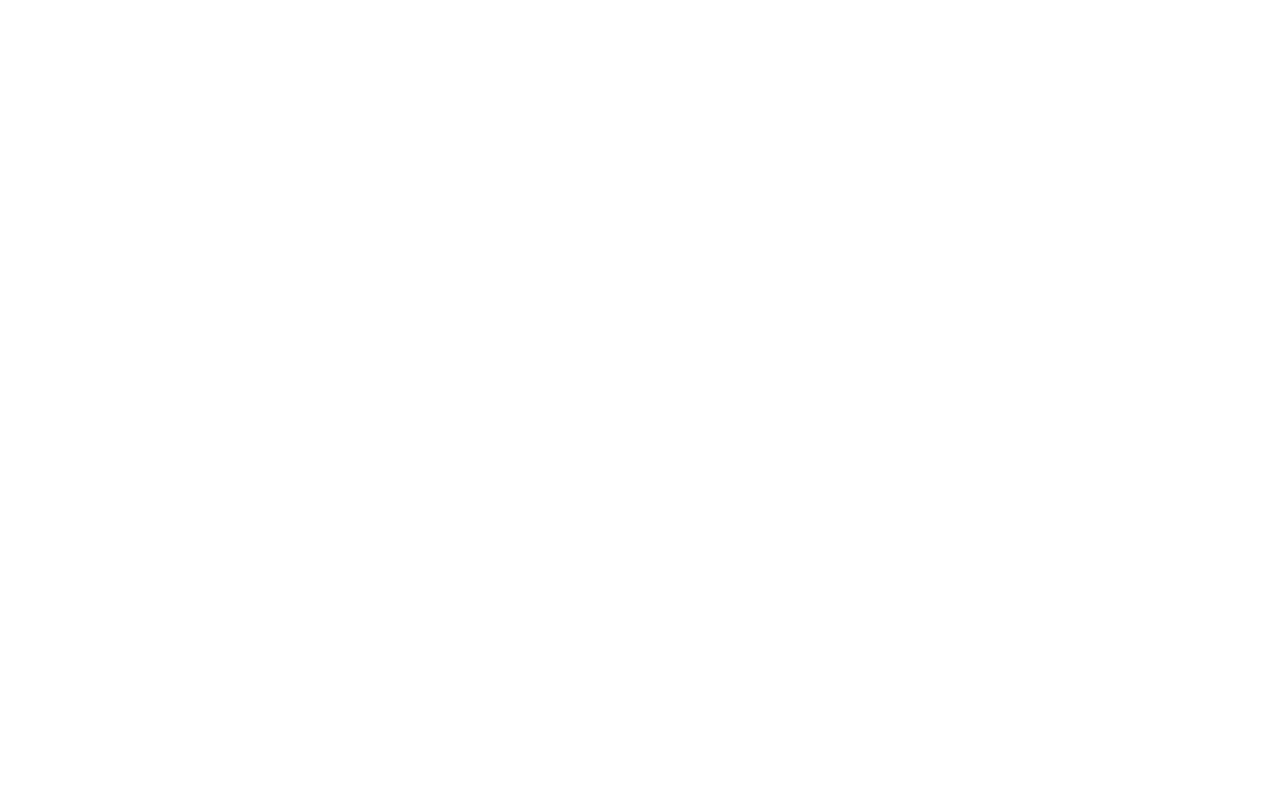
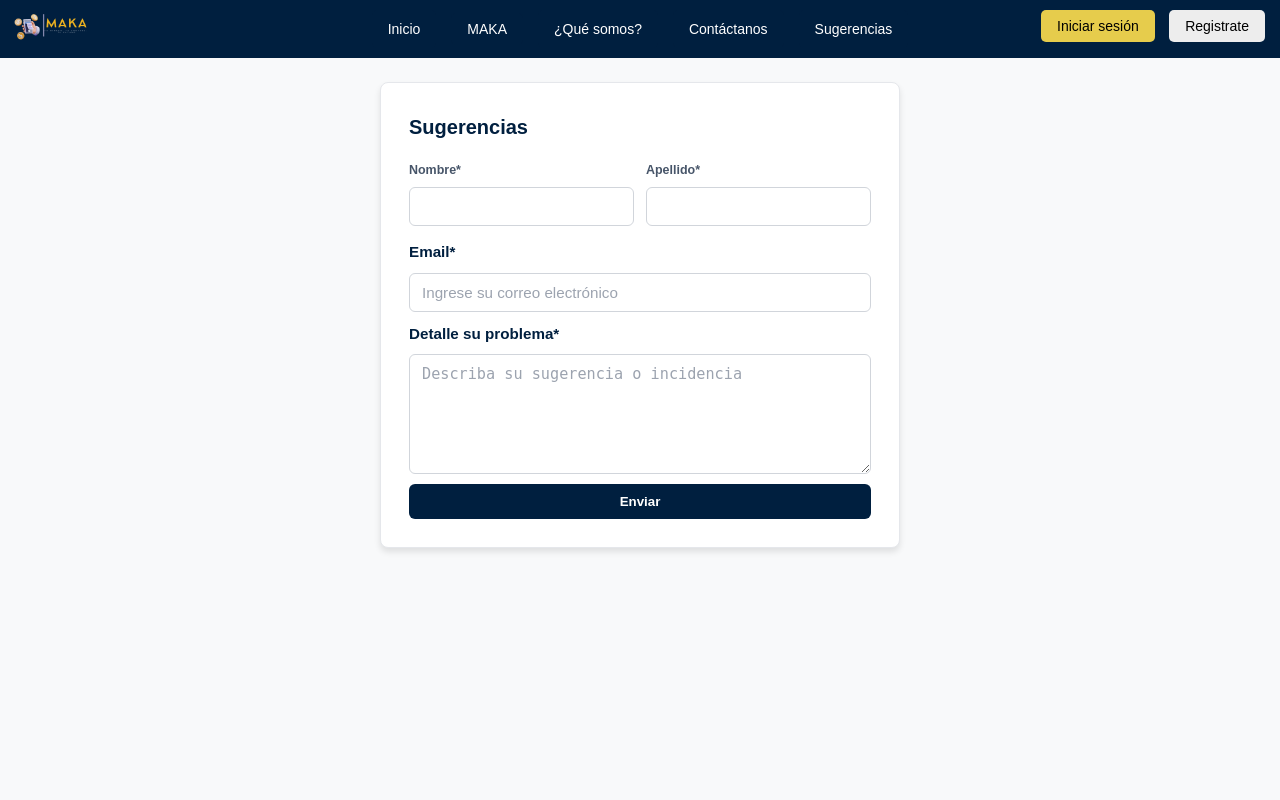
Before and after one commit to KeyRbZ/MAKA_ProyectoWeb_Secci-n01, a PHP site: page /sugerencias.php in a window 1280 px wide. Before the commit the page is empty. Run offline with PHP 8.4, Linux system fonts and the light colour scheme; some libraries are stand-ins or nearby versions.

Commit message:
Finalización de la página Sugerencias

```diff
--- a/registro.php
+++ b/registro.php
@@ -3,7 +3,7 @@
 
 
 if ($_SERVER["REQUEST_METHOD"] == "POST") {
-    // Recoger datos del formulario
+
     $nombre = $_POST['nombre'];
     $apellido = $_POST['apellido'];
     $email = $_POST['email'];
--- /dev/null
+++ b/sugerencias.css
@@ -0,0 +1,228 @@
+:root {
+    --primary: #001f3f;
+    --secondary: #2980b9;
+    --accent: #E6CC4C;
+    --white: #ffffff;
+    --gray: #6c757d;
+    --shadow: 0 4px 6px rgba(0, 0, 0, 0.1);
+    --transition: all 0.3s ease;
+}
+
+* {
+    margin: 0;
+    padding: 0;
+    box-sizing: border-box;
+}
+
+body {
+    font-family: Arial, sans-serif;
+    line-height: 1.6;
+    color: #333;
+    background-color: #f8f9fa;
+}
+
+nav {
+    background-color: var(--primary);
+    padding: 10px 20px;
+    position: relative;
+}
+
+.logo {
+    position: absolute;
+    top: 50%;
+    left: 10px;
+    transform: translateY(-50%);
+}
+
+.boton {
+    right: 15px;
+    position: absolute;
+    top: 10px;
+}
+
+.boton .boton_iniciar_sesion {
+    background-color: var(--accent);
+    color: black;
+    border: none;
+    padding: 8px 16px;
+    border-radius: 5px;
+    cursor: pointer;
+}
+
+.boton .boton_registro {
+    background-color: #ededed;
+    margin-left: 10px;
+    color: black;
+    border: none;
+    padding: 8px 16px;
+    border-radius: 5px;
+    cursor: pointer;
+}
+
+.logo img {
+    height: 80px;
+    width: auto;
+}
+
+.menu {
+    display: flex;
+    justify-content: center;
+    align-items: center;
+    gap: 15px;
+}
+
+.menu button,
+.menu a {
+    background-color: var(--primary);
+    color: white;
+    padding: 8px 16px;
+    border: none;
+    border-radius: 5px;
+    text-decoration: none;
+    font-size: 14px;
+    cursor: pointer;
+    transition: var(--transition);
+}
+
+.menu a {
+    display: inline-block;
+}
+
+.menu button:hover,
+.menu a:hover {
+    background-color: var(--secondary);
+}
+
+.desplegable {
+    position: relative;
+}
+
+.menu-content {
+    display: none;
+    position: absolute;
+    top: 100%;
+    left: 0;
+    background-color: #f1f1f1;
+    border-radius: 5px;
+    box-shadow: var(--shadow);
+    z-index: 1;
+    min-width: 160px;
+}
+
+.desplegable:hover .menu-content {
+    display: block;
+}
+
+.menu-content a {
+    display: block;
+    padding: 10px;
+    color: #333;
+    text-decoration: none;
+}
+
+.menu-content a:hover {
+    background-color: #ddd;
+}
+
+.page-wrap{
+  max-width: 1200px;
+  margin: 0 auto;
+  padding: 32px 16px 56px;
+}
+
+.sugerencias-form{
+  max-width: 520px;
+  margin: 0 auto;
+  background: var(--white);
+  padding: 28px;
+  border-radius: 8px;
+  box-shadow: var(--shadow);
+  border: 1px solid #e5e7eb;
+}
+
+.sugerencias-form::before{
+  content: "Sugerencias";
+  display: block;
+  color: var(--primary);
+  font-size: 1.25rem;
+  font-weight: 800;
+  margin-bottom: 18px;
+}
+
+.alert{
+  padding: 10px 12px;
+  border-radius: 6px;
+  font-size: 0.92rem;
+  margin-bottom: 14px;
+}
+.alert.success{ background:#ecfdf5; color:#065f46; border:1px solid #a7f3d0; }
+.alert.error  { background:#fef2f2; color:#991b1b; border:1px solid #fecaca; }
+
+.form-row{
+  display: grid;
+  grid-template-columns: 1fr 1fr;
+  gap: 12px;
+  margin-bottom: 14px;
+}
+
+.form-section{ margin-top: 10px; }
+.form-section h3{
+  font-size: .95rem;
+  color: var(--primary);
+  font-weight: 800;
+  margin-bottom: 8px;
+}
+.form-group{ display:flex; flex-direction:column; gap:6px; }
+label{
+  font-size: .78rem;
+  font-weight: 700;
+  color: #475569;
+}
+
+input[type="text"],
+input[type="email"],
+textarea{
+  width: 100%;
+  background: #fff;
+  border: 1px solid #d1d5db;
+  border-radius: 6px;
+  padding: 10px 12px;
+  font-size: .95rem;
+  color: #111827;
+  outline: none;
+  transition: border-color .15s ease, box-shadow .15s ease;
+}
+textarea{ resize: vertical; min-height: 120px; }
+input::placeholder, textarea::placeholder{ color:#9ca3af; }
+input:focus, textarea:focus{
+  border-color: #2563eb;
+  box-shadow: 0 0 0 3px rgba(37,99,235,.18);
+}
+
+.btn-primario{
+  width: 100%;
+  margin-top: 10px;
+  background: var(--primary);
+  color: var(--white);
+  border: 0;
+  padding: 10px 14px;
+  border-radius: 6px;
+  font-weight: 700;
+  cursor: pointer;
+  transition: transform .04s ease, filter .15s ease;
+}
+.btn-primario:hover{ filter: brightness(1.05); }
+.btn-primario:active{ transform: translateY(1px); }
+
+.page-wrap{
+  padding-top: 72px;
+}
+
+.sugerencias-form{
+  margin-top: 24px;
+}
+
+@media (max-width: 768px){
+  .page-wrap{ padding-top: 48px; }
+  .sugerencias-form{ margin-top: 16px; }
+}
--- a/sugerencias.php
+++ b/sugerencias.php
@@ -0,0 +1,119 @@
+<?php
+session_start();
+
+if (empty($_SESSION['csrf'])) {
+  $_SESSION['csrf'] = bin2hex(random_bytes(32));
+}
+
+$success = $error = null;
+
+if ($_SERVER['REQUEST_METHOD'] === 'POST') {
+
+  if (!isset($_POST['csrf']) || !hash_equals($_SESSION['csrf'], $_SESSION['csrf'])) {
+    $error = 'Sesión inválida. Recarga e inténtalo de nuevo.';
+  } else {
+
+    $nombre   = trim($_POST['nombre']   ?? '');
+    $apellido = trim($_POST['apellido'] ?? '');
+    $email    = trim($_POST['email']    ?? '');
+    $detalle  = trim($_POST['detalle']  ?? '');
+
+    $errs = [];
+    if (mb_strlen($nombre)   < 2 || mb_strlen($nombre)   > 80)  $errs[] = 'Nombre inválido.';
+    if (mb_strlen($apellido) < 2 || mb_strlen($apellido) > 80)  $errs[] = 'Apellido inválido.';
+    if (!filter_var($email, FILTER_VALIDATE_EMAIL))             $errs[] = 'Email inválido.';
+    if (mb_strlen($detalle)  < 10)                               $errs[] = 'Detalle demasiado corto.';
+
+    if ($errs) {
+      $error = implode(' ', $errs);
+    } else {
+      $success = '¡Gracias! Recibimos tu sugerencia y la estamos canalizando.';
+      $_POST = [];
+    }
+  }
+}
+?>
+<!DOCTYPE html>
+<html lang="es">
+
+<head>
+    <meta charset="UTF-8">
+    <meta name="viewport" content="width=device-width, initial-scale=1.0">
+    <title>MAKA</title>
+    <link rel="icon" type="icono" href="archivos/1.png">
+    <link rel="stylesheet" href="sugerencias.css">
+    <script src="https://kit.fontawesome.com/c80d489b0f.js" crossorigin="anonymous"></script>
+</head>
+
+<body>
+    <nav>
+        <div class="menu">
+            <div class="logo">
+                <img src="archivos/1.png" alt="Logo MAKA">
+            </div>
+            <a href="inicio.php">Inicio</a>
+            <div class="desplegable">
+                <button>MAKA</button>
+                <div class="menu-content">
+                    <a href="maka.php">Calculadora de gastos</a>
+                </div>
+            </div>
+            <a href="que_somos.php">¿Qué somos?</a>
+            <a href="contactanos.php">Contáctanos</a>
+            <a href="sugerencias.php">Sugerencias</a>
+            <div class="boton">
+                <button class="boton_iniciar_sesion" onclick="window.location.href='iniciar_sesion.php'">Iniciar
+                    sesión</button>
+                <button class="boton_registro" onclick="window.location.href='registro.php'">Registrate</button>
+            </div>
+        </div>
+    </nav>
+    <form class="sugerencias-form" method="POST" action="">
+  <input type="hidden" name="csrf" value="<?php echo htmlspecialchars($_SESSION['csrf']); ?>">
+
+  <?php if (isset($success)): ?>
+    <div class="alert success"><?php echo $success; ?></div>
+  <?php endif; ?>
+  <?php if (isset($error)): ?>
+    <div class="alert error"><?php echo $error; ?></div>
+  <?php endif; ?>
+
+  <div class="form-row">
+    <div class="form-group">
+      <label for="nombre">Nombre*</label>
+      <input type="text" id="nombre" name="nombre" autocomplete="given-name" required
+             value="<?php echo isset($_POST['nombre']) ? htmlspecialchars($_POST['nombre']) : ''; ?>">
+    </div>
+
+    <div class="form-group">
+      <label for="apellido">Apellido*</label>
+      <input type="text" id="apellido" name="apellido" autocomplete="family-name" required
+             value="<?php echo isset($_POST['apellido']) ? htmlspecialchars($_POST['apellido']) : ''; ?>">
+    </div>
+  </div>
+
+  <div class="form-section">
+    <h3>Email*</h3>
+    <div class="form-group">
+      <input type="email" id="email" name="email" autocomplete="email" required
+             placeholder="Ingrese su correo electrónico"
+             value="<?php echo isset($_POST['email']) ? htmlspecialchars($_POST['email']) : ''; ?>">
+    </div>
+  </div>
+
+  <div class="form-section">
+    <h3>Detalle su problema*</h3>
+    <div class="form-group">
+      <textarea id="detalle" name="detalle" rows="5" required
+        placeholder="Describa su sugerencia o incidencia"><?php
+          echo isset($_POST['detalle']) ? htmlspecialchars($_POST['detalle']) : '';
+        ?></textarea>
+    </div>
+  </div>
+
+  <button type="submit" class="btn-primario">Enviar</button>
+</form>
+
+</body>
+
+</html>
```
